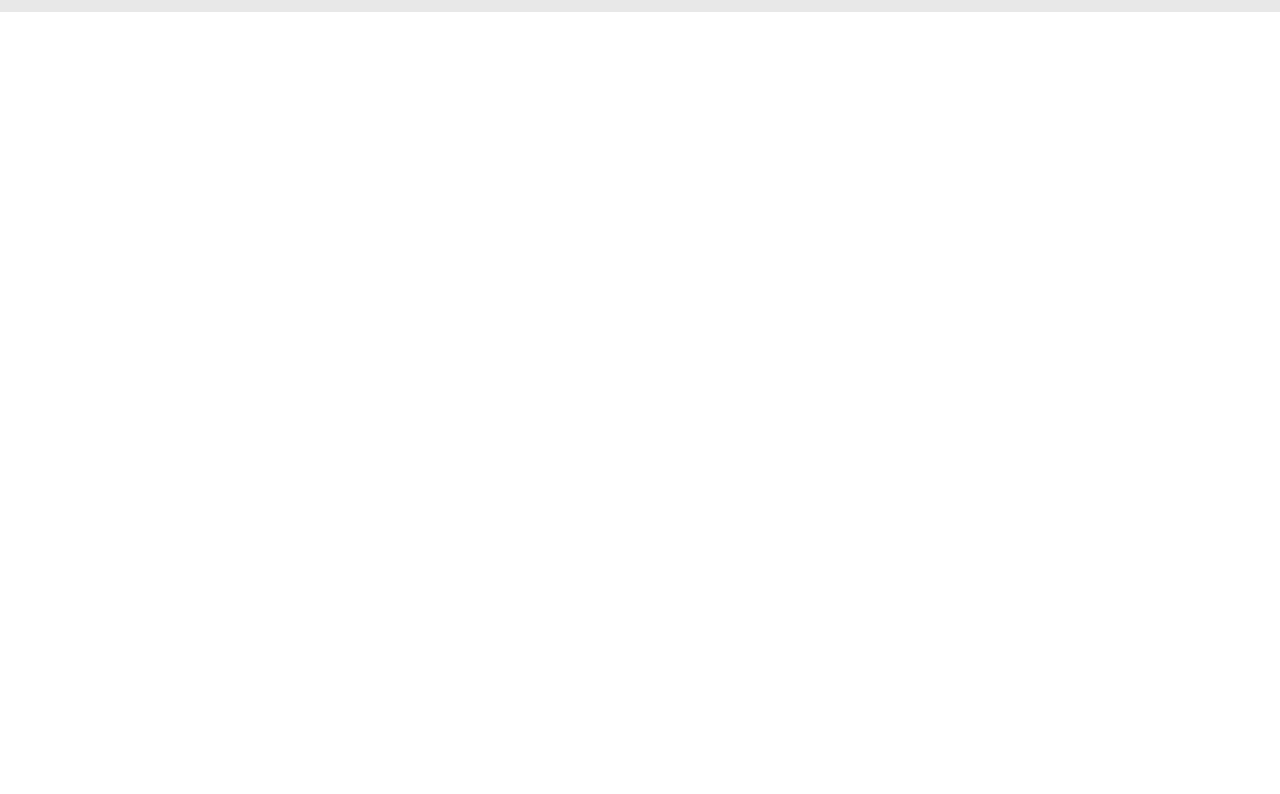
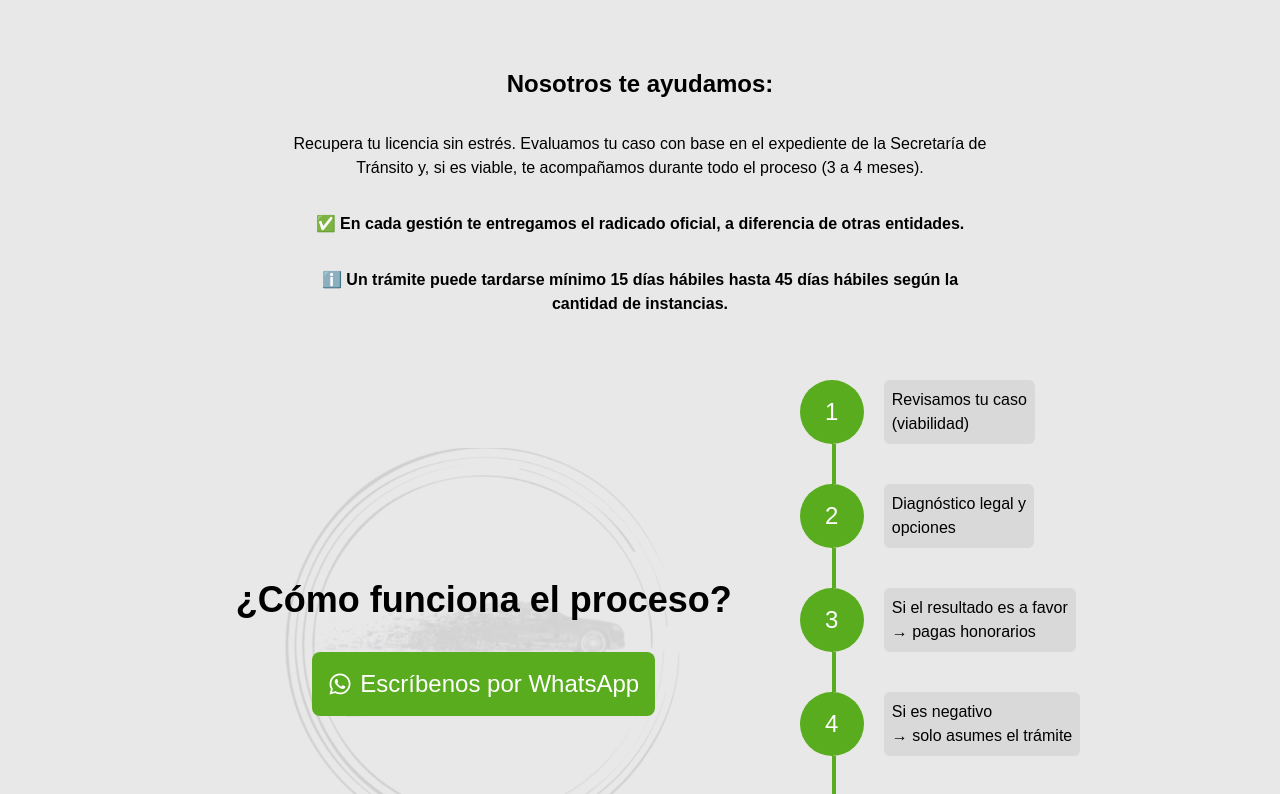
Before and after one commit to AutoExpressGTI/autoexpressWebsite, a Next.js app: page / in a window 1280 px wide. Shown: the part 1820-2614 px from the top of the page. Before the commit the page ends 2168 px from the top, so only its background shows below. Built offline with nearby package versions, Linux system fonts and the light colour scheme.

Commit message:
proceso reactivacion

```diff
--- /dev/null
+++ b/src/app/components/ProcesoReactivacion.tsx
@@ -0,0 +1,96 @@
+'use client'
+
+import Link from 'next/link'
+import React, { useRef } from 'react'
+import { FaWhatsapp } from 'react-icons/fa6'
+import { motion, useAnimation, useInView } from 'framer-motion'
+import { useEffect } from 'react'
+
+const procesoAnim = {
+  hidden: { opacity: 0, y: 50 },
+  visible: (i: number) => ({
+    opacity: 1,
+    y: 0,
+    transition: {
+      duration: 0.6,
+      delay: i * 0.2,
+      ease: 'easeOut'
+    }
+  })
+}
+
+const ProcesoPaso = ({ children, index }: { children: React.ReactNode, index: number }) => {
+  const ref = useRef(null)
+  const controls = useAnimation()
+  const inView = useInView(ref, { once: true, margin: '0px 0px -50px 0px' })
+
+  useEffect(() => {
+    if (inView) {
+      controls.start('visible')
+    }
+  }, [inView, controls])
+
+  return (
+    <motion.article
+      ref={ref}
+      variants={procesoAnim}
+      initial="hidden"
+      animate={controls}
+      custom={index}
+      className='w-full'
+    >
+      {children}
+    </motion.article>
+  )
+}
+
+const ProcesoReactivacion = () => {
+  return (
+    <section className='w-full bg-[var(--background)] py-10'>
+      <div className="max-w-[1200px] m-auto flex flex-col gap-8 ">
+        <article className='flex flex-col justify-center items-center gap-8 p-4'>
+          <h1 className='font-bold text-center text-2xl'>Nosotros te ayudamos:</h1>
+          <p className='text-center max-w-[700px]'>Recupera tu licencia sin estrés. Evaluamos tu caso con base en el expediente de la Secretaría de Tránsito y, si es viable, te acompañamos durante todo el proceso (3 a 4 meses).</p>
+          <p className='font-bold text-center max-w-[700px]'>✅ En cada gestión te entregamos el radicado oficial, a diferencia de otras entidades.</p>
+          <p className='font-bold text-center max-w-[700px]'>ℹ️ Un trámite puede tardarse mínimo 15 días hábiles hasta 45 días hábiles según la cantidad de instancias.</p>
+        </article>
+
+        <article className='w-full flex justify-center items-center'>
+          <div className="relative hidden md:flex w-1/2 flex-col gap-8 justify-center items-center">
+            <div className="absolute flex justify-center items-center w-[400px] h-[400px] bg-[url('/logoAutoExpress.webp')] bg-center bg-no-repeat bg-cover opacity-10"></div>
+
+            <h2 className='text-4xl font-bold z-10'>¿Cómo funciona el proceso?</h2>
+            <Link href="https://api.whatsapp.com/send?phone=573002172285&text=Hola%2C%20quiero%20asesor%C3%ADa%20%F0%9F%98%83" target="_blank" className='z-10'>
+              <button className="hidden items-center justify-center md:flex gap-2 max-w-[400px] bg-[var(--green)] p-4 mx-1 rounded-lg text-white lg:text-1xl xl:text-2xl">
+                <FaWhatsapp />
+                Escríbenos por WhatsApp
+              </button>
+            </Link>
+          </div>
+
+          <div className="proceso-container flex flex-col p-4 justify-center items-center max-w-[500px]">
+
+            {[ // pasos del proceso
+              "Revisamos tu caso <br /> (viabilidad)",
+              "Diagnóstico legal y <br /> opciones",
+              "Si el resultado es a favor <br /> → pagas honorarios",
+              "Si es negativo <br /> → solo asumes el trámite",
+              "Si no se puede trabajar, <br /> también te lo decimos"
+            ].map((texto, i) => (
+              <ProcesoPaso key={i} index={i}>
+                <div className="flex justify-start gap-5 items-center">
+                  <div className="w-16 h-16 bg-[var(--green)] rounded-full flex justify-center items-center text-white text-2xl">{i + 1}</div>
+                  <div className="proceso bg-[var(--gray)] rounded-md p-2" dangerouslySetInnerHTML={{ __html: texto }}></div>
+                </div>
+                <div className={`w-1 ${i === 4 ? "h-14" : "h-10"} bg-[var(--green)] ml-8`}></div>
+              </ProcesoPaso>
+            ))}
+
+          </div>
+        </article>
+      </div>
+    </section>
+  )
+}
+
+export default ProcesoReactivacion
--- a/src/app/components/hero.tsx
+++ b/src/app/components/hero.tsx
@@ -55,7 +55,7 @@ const Hero = () => {
               Soluciones legales
             </motion.span>
             <motion.span
-              className="bg-[var(--yellow)] py-1 text-white font-semibold rounded-lg text-3xl lg:text-4xl xl:text-5xl text-center lg:text-start"
+              className="bg-[var(--yellow)] p-1 text-white font-semibold rounded-lg text-3xl lg:text-4xl xl:text-5xl text-center lg:text-start"
               variants={fadeInUp}
             >
               en tránsito:
--- a/src/app/globals.css
+++ b/src/app/globals.css
@@ -76,3 +76,39 @@ body{
       font-size: 17px;
     }
   }
+
+  /* Proceso reactivacion */
+
+
+   @media (max-width: 600px) {
+
+    .proceso-container{
+      padding: 10px 100px;
+    }
+  }
+   @media (max-width: 500px) {
+
+    .proceso-container{
+      padding: 10px 70px;
+    }
+  }
+ @media (max-width: 425px) {
+
+    .proceso-container{
+      padding: 10px 40px;
+    }
+  }
+
+ @media (max-width: 375px) {
+
+    .proceso-container{
+      padding: 10px 20px;
+    }
+  }
+
+  @media (max-width: 320px) {
+    .proceso-container{
+      padding: 10px;
+
+    }
+  }
--- a/src/app/page.tsx
+++ b/src/app/page.tsx
@@ -1,5 +1,6 @@
 import ComparendoBanner from "./components/ComparendoBanner";
 import Hero from "./components/hero";
+import ProcesoReactivacion from "./components/ProcesoReactivacion";
 import Servicios from "./components/Servicios";
 
 
@@ -10,6 +11,7 @@ export default function Home() {
     <Hero/>
     <ComparendoBanner/>
     <Servicios/>
+    <ProcesoReactivacion/>
   </div>
   );
 }
```
